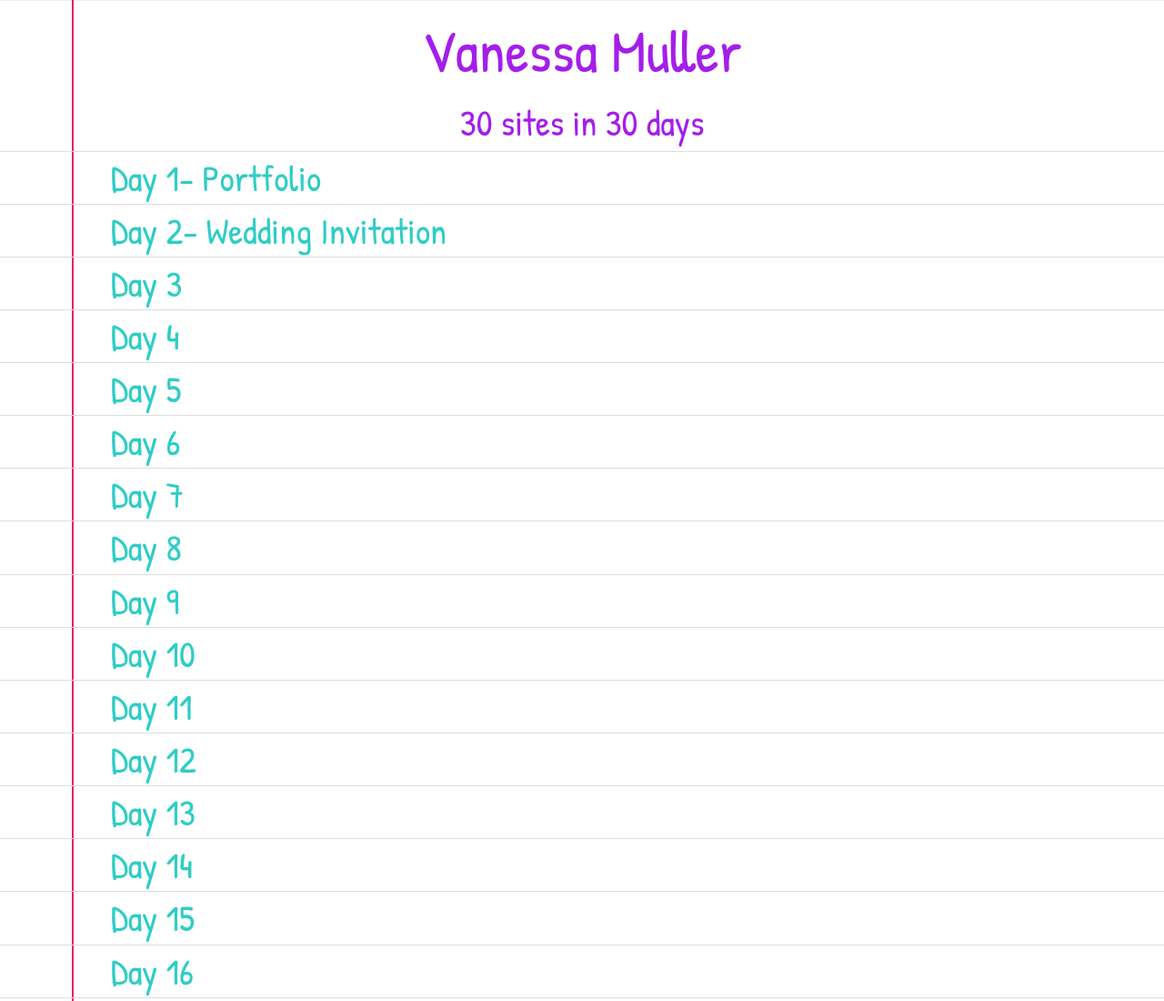
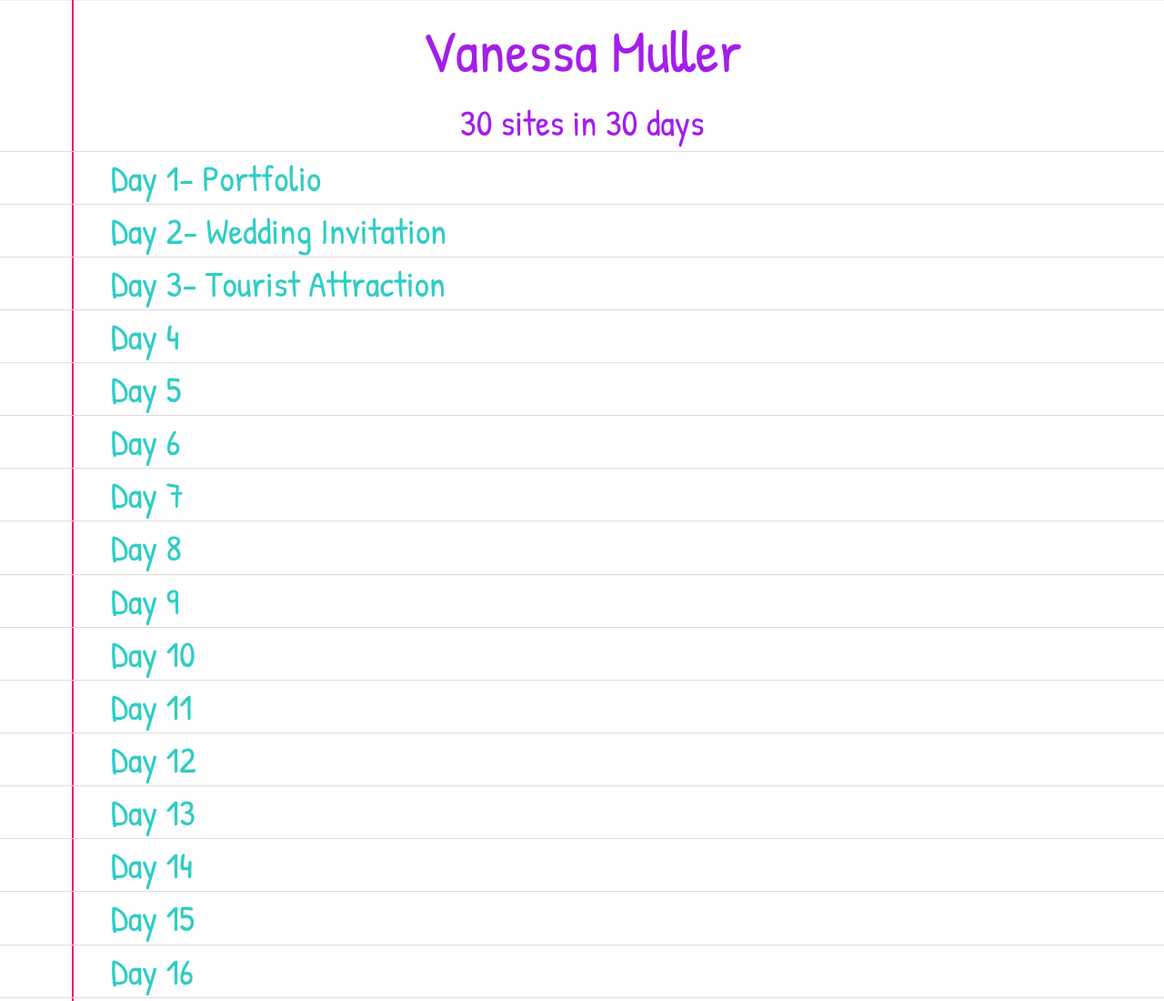
Before and after one commit to vanessamuller/vanessamuller.github.io, a plain HTML site: page index.html in a window 1280 px wide. Shown: the top 1100 px of the page at 91% size. Drawn offline with nearby package versions, Linux system fonts and the light colour scheme.

Commit message:
added day 3 name

```diff
--- a/index.html
+++ b/index.html
@@ -18,7 +18,7 @@
       <tbody>
         <tr><td><div class="col-md-11 col-md-offset-1 col-sm-11 col-sm-offset-1 link"><a href="http://www.vanessamuller.com" target="blank">Day 1- Portfolio</a></div></td></tr>
         <tr><td><div class="col-md-11 col-md-offset-1 col-sm-11 col-sm-offset-1 link"><a href="http://vanessamuller.github.io/day2/" target="blank">Day 2- Wedding Invitation</a></div></td></tr>
-        <tr><td><div class="col-md-11 col-md-offset-1 col-sm-11 col-sm-offset-1 link"><a href="http://vanessamuller.github.io/day3" target="blank">Day 3</a></div></td></tr>
+        <tr><td><div class="col-md-11 col-md-offset-1 col-sm-11 col-sm-offset-1 link"><a href="http://vanessamuller.github.io/day3" target="blank">Day 3- Tourist Attraction</a></div></td></tr>
         <tr><td><div class="col-md-11 col-md-offset-1 col-sm-11 col-sm-offset-1 link"><a href="http://vanessamuller.github.io/day4" target="blank">Day 4</a></div></td></tr>
         <tr><td><div class="col-md-11 col-md-offset-1 col-sm-11 col-sm-offset-1 link"><a href="http://vanessamuller.github.io/day5" target="blank">Day 5</a></div></td></tr>
         <tr><td><div class="col-md-11 col-md-offset-1 col-sm-11 col-sm-offset-1 link"><a href="http://vanessamuller.github.io/day6" target="blank">Day 6</a></div></td></tr>
```
